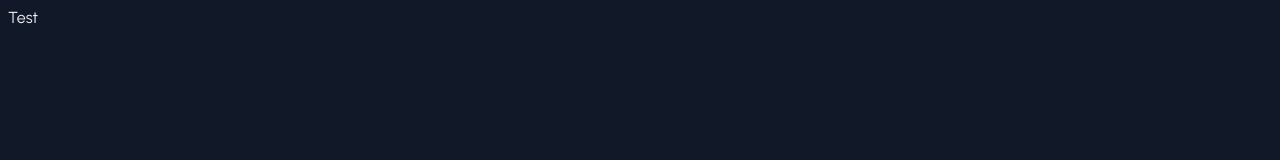
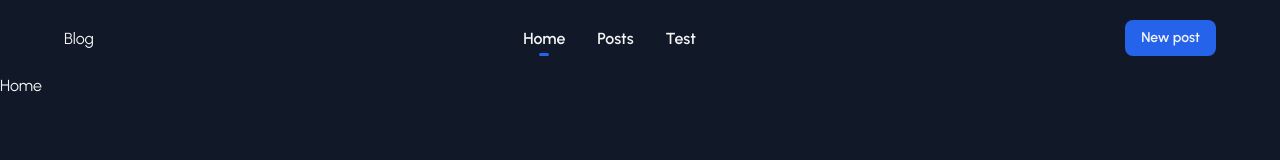
Before and after one commit to pmleczek/wdai-micro, a website built with Vite: page index.html in a window 1280 px wide. Built offline with nearby package versions, Linux system fonts and the light colour scheme.

Commit message:
Add single page router

```diff
--- a/index.html
+++ b/index.html
@@ -5,13 +5,33 @@
     <link rel="icon" type="image/svg+xml" href="/vite.svg" />
     <meta name="viewport" content="width=device-width, initial-scale=1.0" />
     <style>
-      @import url('https://fonts.googleapis.com/css2?family=Urbanist:ital,wght@0,400;0,600;0,700;0,800;0,900;1,500&display=swap');
+      @import url('https://fonts.googleapis.com/css2?family=Urbanist:wght@400;500;600;700;800;900&display=swap');
     </style>
+    <link rel="stylesheet" href="style/reset.css" />
     <link rel="stylesheet" href="style/index.css" />
-    <title>Title</title>
+    <link rel="stylesheet" href="style/utilities.css" />
+    <title>Blog</title>
   </head>
   <body>
-    <div id="app">Test</div>
+    <div>
+      <header>
+        <div class="border-b border-b-dark-light md:border-b-0">
+          <div
+            id="navbar"
+            class="py-4 md:py-5 px-6 flex items-center justify-between flex-wrap container mx-auto"
+          >
+            <a id="logo-link">Blog</a>
+            <nav
+              id="nav-links"
+              class="flex flex-col md:flex-row basis-full md:basis-auto md:gap-8 order-3 md:order-2 none md:flex pt-4 md:p-0"
+            ></nav>
+            <button id="navbar-toggler" class="md:none"></button>
+          </div>
+        </div>
+      </header>
+
+      <div id="router-outlet"></div>
+    </div>
     <script type="module" src="/src/index.ts"></script>
   </body>
 </html>
--- /dev/null
+++ b/src/components/NavLink.ts
@@ -0,0 +1,22 @@
+const onClick = (event: MouseEvent) => {
+  event.preventDefault();
+  window.history.pushState({}, '', (event.target as HTMLAnchorElement).href);
+  const navigationEvent = new PopStateEvent('navigate');
+  window.dispatchEvent(navigationEvent);
+};
+
+const NavLink = (to: string, label: string, className: string = ''): HTMLAnchorElement => {
+  const navLink = document.createElement('a');
+
+  navLink.setAttribute('href', to);
+  navLink.innerText = label;
+  navLink.addEventListener('click', onClick);
+  navLink.setAttribute(
+    'class',
+    `nav-link font-semibold hover:opacity px-4 py-2 rounded-2 md:p-0 ${className}`,
+  );
+
+  return navLink;
+};
+
+export default NavLink;
--- /dev/null
+++ b/src/components/icons/Close.ts
@@ -0,0 +1,6 @@
+export default `
+  <svg xmlns="http://www.w3.org/2000/svg" width="32" height="32" viewBox="0 0 32 32" fill="none">
+    <path d="M21.3334 10.6667L10.6667 21.3333" stroke="white" stroke-width="1.5" stroke-linecap="round" stroke-linejoin="round"/>
+    <path d="M10.6667 10.6667L21.3334 21.3333" stroke="white" stroke-width="1.5" stroke-linecap="round" stroke-linejoin="round"/>
+  </svg>
+`;
--- /dev/null
+++ b/src/components/icons/Menu.ts
@@ -0,0 +1,7 @@
+export default `
+  <svg xmlns="http://www.w3.org/2000/svg" width="32" height="32" viewBox="0 0 32 32" fill="none">
+    <path d="M5.33325 22.6667H26.6666" stroke="white" stroke-width="1.5" stroke-linecap="round" stroke-linejoin="round"/>
+    <path d="M5.33325 16H26.6666" stroke="white" stroke-width="1.5" stroke-linecap="round" stroke-linejoin="round"/>
+    <path d="M5.33325 9.33334H26.6666" stroke="white" stroke-width="1.5" stroke-linecap="round" stroke-linejoin="round"/>
+  </svg>
+`;
--- /dev/null
+++ b/src/components/icons/index.ts
@@ -0,0 +1,2 @@
+export { default as CloseIcon } from './Close';
+export { default as MenuIcon } from './Menu';
--- /dev/null
+++ b/src/components/index.ts
@@ -0,0 +1 @@
+export { default as NavLink } from './NavLink';
--- a/src/index.ts
+++ b/src/index.ts
@@ -0,0 +1,26 @@
+import { setupRouter } from './router';
+
+setupRouter([
+  {
+    label: 'Home',
+    pathname: '/',
+    component: '<h1>Home</h1>',
+    title: 'Blog',
+  },
+  {
+    label: 'Posts',
+    pathname: '/posts',
+    component: '<h1>Posts</h1>',
+  },
+  {
+    label: 'Test',
+    pathname: '/test',
+    component: '<h1>Test</h1>',
+  },
+  {
+    label: 'New post',
+    pathname: '/new',
+    component: '<h1>New</h1>',
+    className: 'md:none',
+  },
+]);
--- /dev/null
+++ b/src/router/index.ts
@@ -0,0 +1,88 @@
+import { NavLink } from '../components';
+import { CloseIcon, MenuIcon } from '../components/icons';
+import { Route } from './types';
+
+const navLinks = document.querySelector('#nav-links');
+const navbar = document.querySelector('#navbar');
+const navbarToggler = document.querySelector('#navbar-toggler');
+const routerOutlet = document.querySelector('#router-outlet');
+const title = document.querySelector('title');
+
+const onNavigate = (routes: Route[]) => {
+  if (routerOutlet) {
+    const route = routes.find(
+      (route) => route.pathname === window.location.pathname,
+    );
+
+    if (!route) {
+      return;
+    }
+
+    routerOutlet.innerHTML = route.component;
+
+    if (title) {
+      title.innerText = route.title ?? route.label;
+    }
+
+    const navLinks = document.querySelectorAll('a.nav-link');
+
+    if (navLinks) {
+      navLinks.forEach((element) => {
+        element.classList.remove('active');
+      });
+    }
+
+    const navLink = document.querySelector(
+      `a[href="${window.location.pathname}"].nav-link:not(.disabled)`,
+    );
+
+    if (navLink) {
+      navLink.classList.add('active');
+    }
+
+    onClick();
+  }
+};
+
+const onClick = () => {
+  if (navLinks) {
+    navLinks.classList.toggle('none');
+
+    if (navbarToggler) {
+      if (navLinks.classList.contains('none')) {
+        navbarToggler.innerHTML = MenuIcon;
+      } else {
+        navbarToggler.innerHTML = CloseIcon;
+      }
+    }
+  }
+};
+
+export const setupRouter = (routes: Route[]) => {
+  if (navLinks) {
+    routes.forEach((route) => {
+      navLinks.appendChild(
+        NavLink(route.pathname, route.label, route.className),
+      );
+    });
+  }
+
+  if (navbar) {
+    navbar.appendChild(
+      NavLink(
+        '/new',
+        'New post',
+        'none md:flex bg-primary !py-2 !px-4 font-medium rounded-2 disabled text-3.5 md:order-3',
+      ),
+    );
+  }
+
+  if (navbarToggler) {
+    navbarToggler.innerHTML = MenuIcon;
+    navbarToggler.addEventListener('click', onClick);
+  }
+
+  window.addEventListener('navigate', () => onNavigate(routes));
+
+  onNavigate(routes);
+};
--- /dev/null
+++ b/src/router/types.ts
@@ -0,0 +1,7 @@
+export interface Route {
+  label: string;
+  title?: string;
+  component: string;
+  pathname: string;
+  className?: string;
+}
--- a/style/index.css
+++ b/style/index.css
@@ -1,5 +1,7 @@
 :root {
   --bg-dark: #111827;
+  --bg-dark-light: #1f2937;
+  --primary: #2563eb;
   --white: #f3f4f6;
 }
 
@@ -8,3 +10,33 @@ body {
   color: var(--white);
   font-family: 'Urbanist', sans-serif;
 }
+
+.nav-link.active {
+  background-color: var(--bg-dark-light);
+  transition-property: background-color;
+  transition-duration: 175ms;
+}
+
+@media (min-width: 768px) {
+  .nav-link.active {
+    background-color: transparent;
+    position: relative;
+  }
+
+  .nav-link.active:hover {
+    opacity: 1 !important;
+  }
+
+  .nav-link.active::after {
+    position: absolute;
+    top: 1.5rem;
+    left: calc(50% - 5px);
+    content: '';
+    display: block;
+    height: 3px;
+    width: 10px;
+    background-color: var(--white);
+    border-radius: 1rem;
+    background-color: var(--primary);
+  }
+}
--- /dev/null
+++ b/style/reset.css
@@ -0,0 +1,116 @@
+/***
+    The new CSS reset - version 1.11.1 (last updated 24.10.2023)
+    GitHub page: https://github.com/elad2412/the-new-css-reset
+***/
+
+/*
+    Remove all the styles of the "User-Agent-Stylesheet", except for the 'display' property
+    - The "symbol *" part is to solve Firefox SVG sprite bug
+    - The "html" element is excluded, otherwise a bug in Chrome breaks the CSS hyphens property (https://github.com/elad2412/the-new-css-reset/issues/36)
+ */
+*:where(
+    :not(html, iframe, canvas, img, svg, video, audio):not(svg *, symbol *)
+  ) {
+  all: unset;
+  display: revert;
+}
+
+/* Preferred box-sizing value */
+*,
+*::before,
+*::after {
+  box-sizing: border-box;
+}
+
+/* Fix mobile Safari increase font-size on landscape mode */
+html {
+  -moz-text-size-adjust: none;
+  -webkit-text-size-adjust: none;
+  text-size-adjust: none;
+}
+
+/* Reapply the pointer cursor for anchor tags */
+a,
+button {
+  cursor: revert;
+}
+
+/* Remove list styles (bullets/numbers) */
+ol,
+ul,
+menu,
+summary {
+  list-style: none;
+}
+
+/* For images to not be able to exceed their container */
+img {
+  max-inline-size: 100%;
+  max-block-size: 100%;
+}
+
+/* removes spacing between cells in tables */
+table {
+  border-collapse: collapse;
+}
+
+/* Safari - solving issue when using user-select:none on the <body> text input doesn't working */
+input,
+textarea {
+  -webkit-user-select: auto;
+}
+
+/* revert the 'white-space' property for textarea elements on Safari */
+textarea {
+  white-space: revert;
+}
+
+/* minimum style to allow to style meter element */
+meter {
+  -webkit-appearance: revert;
+  appearance: revert;
+}
+
+/* preformatted text - use only for this feature */
+:where(pre) {
+  all: revert;
+  box-sizing: border-box;
+}
+
+/* reset default text opacity of input placeholder */
+::placeholder {
+  color: unset;
+}
+
+/* fix the feature of 'hidden' attribute.
+   display:revert; revert to element instead of attribute */
+:where([hidden]) {
+  display: none;
+}
+
+/* revert for bug in Chromium browsers
+   - fix for the content editable attribute will work properly.
+   - webkit-user-select: auto; added for Safari in case of using user-select:none on wrapper element*/
+:where([contenteditable]:not([contenteditable='false'])) {
+  -moz-user-modify: read-write;
+  -webkit-user-modify: read-write;
+  overflow-wrap: break-word;
+  -webkit-line-break: after-white-space;
+  -webkit-user-select: auto;
+}
+
+/* apply back the draggable feature - exist only in Chromium and Safari */
+:where([draggable='true']) {
+  -webkit-user-drag: element;
+}
+
+/* Revert Modal native behavior */
+:where(dialog:modal) {
+  all: revert;
+  box-sizing: border-box;
+}
+
+/* Disable tap highlighting */
+*, *::before, *::after {
+  -webkit-tap-highlight-color: transparent;
+}
--- /dev/null
+++ b/style/utilities.css
@@ -0,0 +1,193 @@
+/* Background color */
+.bg-primary {
+  background-color: var(--primary);
+}
+
+/* Border */
+.border-b {
+  border-bottom-width: 1px;
+  border-bottom-style: solid;
+}
+
+.border-b-dark-light {
+  border-bottom-color: var(--bg-dark-light);
+}
+
+/* Border radius */
+.rounded-2 {
+  border-radius: 0.5rem;
+}
+
+/* Container */
+.container {
+  width: 100%;
+}
+
+/* Display */
+.flex {
+  display: flex;
+}
+
+.none {
+  display: none;
+}
+
+/* Flexbox */
+.basis-full {
+  flex-basis: 100%;
+}
+
+.flex-col {
+  flex-direction: column;
+}
+
+.flex-wrap {
+  flex-wrap: wrap;
+}
+
+.items-center {
+  align-items: center;
+}
+
+.justify-between {
+  justify-content: space-between;
+}
+
+.order-3 {
+  order: 3;
+}
+
+/* Font */
+.font-medium {
+  font-weight: 500;
+}
+
+.font-semibold {
+  font-weight: 600;
+}
+
+/* Margin */
+.mx-auto {
+  margin-left: auto;
+  margin-right: auto;
+}
+
+/* Padding */
+.px-4 {
+  padding-left: 1rem;
+  padding-right: 1rem;
+}
+
+.\!px-4 {
+  padding-left: 1rem !important;
+  padding-right: 1rem !important;
+}
+
+.px-6 {
+  padding-left: 1.5rem;
+  padding-right: 1.5rem;
+}
+
+.py-2 {
+  padding-top: 0.5rem;
+  padding-bottom: 0.5rem;
+}
+
+.\!py-2 {
+  padding-top: 0.5rem !important;
+  padding-bottom: 0.5rem !important;
+}
+
+.py-4 {
+  padding-top: 1rem;
+  padding-bottom: 1rem;
+}
+
+.pt-4 {
+  padding-top: 1rem;
+}
+
+/* Text sizing */
+.text-3\.5 {
+  font-size: 0.875rem;
+  line-height: 1.25rem;
+}
+
+.text-5 {
+  font-size: 1.25rem;
+  line-height: 1.5rem;
+}
+
+/* Media queries */
+@media (min-width: 768px) {
+  .md\:flex {
+    display: flex;
+  }
+
+  .md\:flex-row {
+    flex-direction: row;
+  }
+
+  .md\:basis-auto {
+    flex-basis: auto;
+  }
+
+  .md\:gap-8 {
+    gap: 2rem;
+  }
+
+  .md\:p-0 {
+    padding: 0;
+  }
+
+  .md\:order-2 {
+    order: 2;
+  }
+
+  .md\:order-3 {
+    order: 3;
+  }
+
+  .md\:py-5 {
+    padding-top: 1.25rem;
+    padding-bottom: 1.25rem;
+  }
+
+  .md\:none {
+    display: none;
+  }
+
+  .md\:border-b-0 {
+    border-bottom-width: 0;
+  }
+
+  .container {
+    max-width: 768px;
+  }
+}
+
+@media (min-width: 1024px) {
+  .container {
+    max-width: 1024px;
+  }
+}
+
+@media (min-width: 1200px) {
+  .container {
+    max-width: 1200px;
+  }
+}
+
+@media (min-width: 1400px) {
+  .container {
+    max-width: 1400px;
+  }
+}
+
+@media (hover: hover) {
+  .hover\:opacity:hover {
+    transition: opacity;
+    transition-duration: 250ms;
+    opacity: 0.8;
+  }
+}
```
